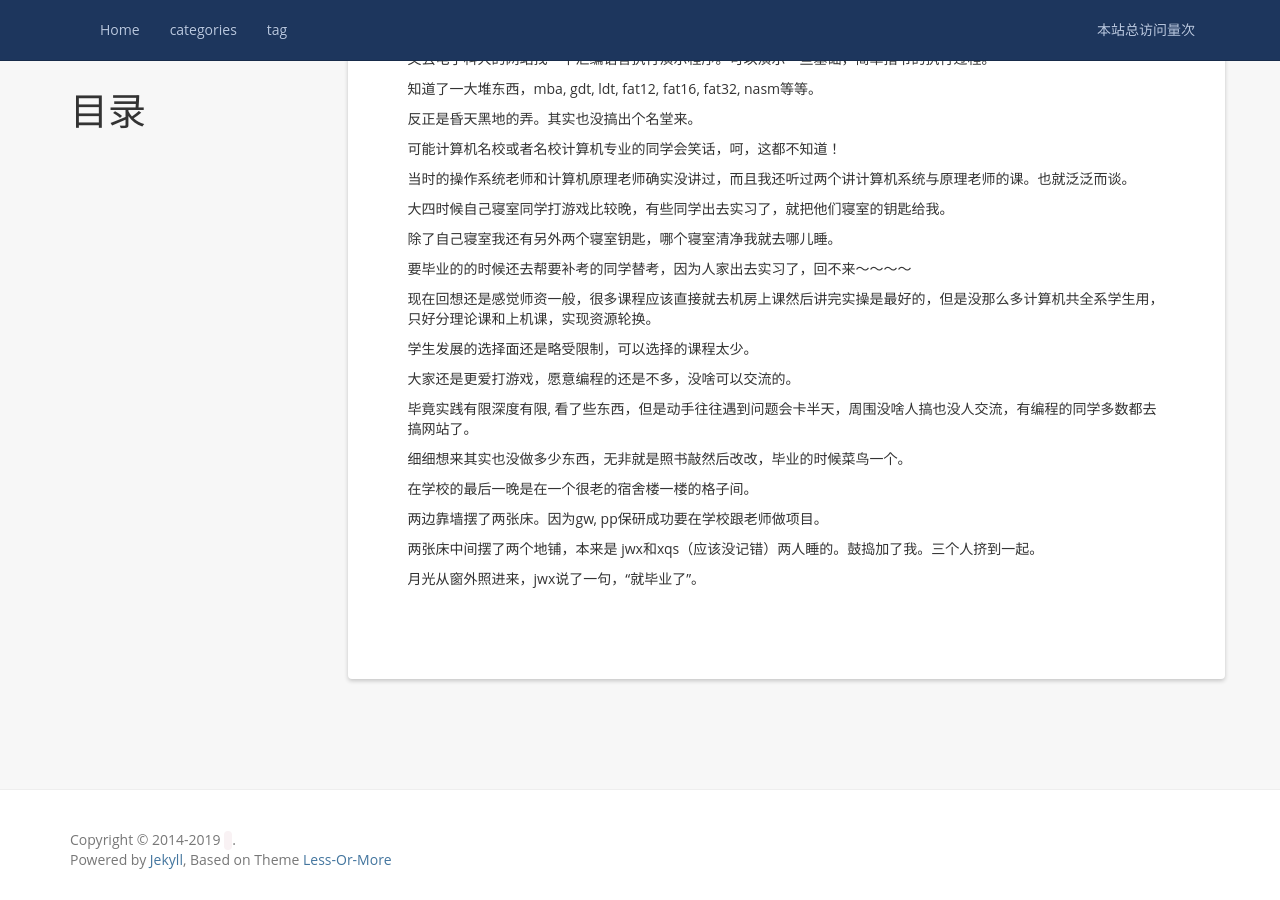
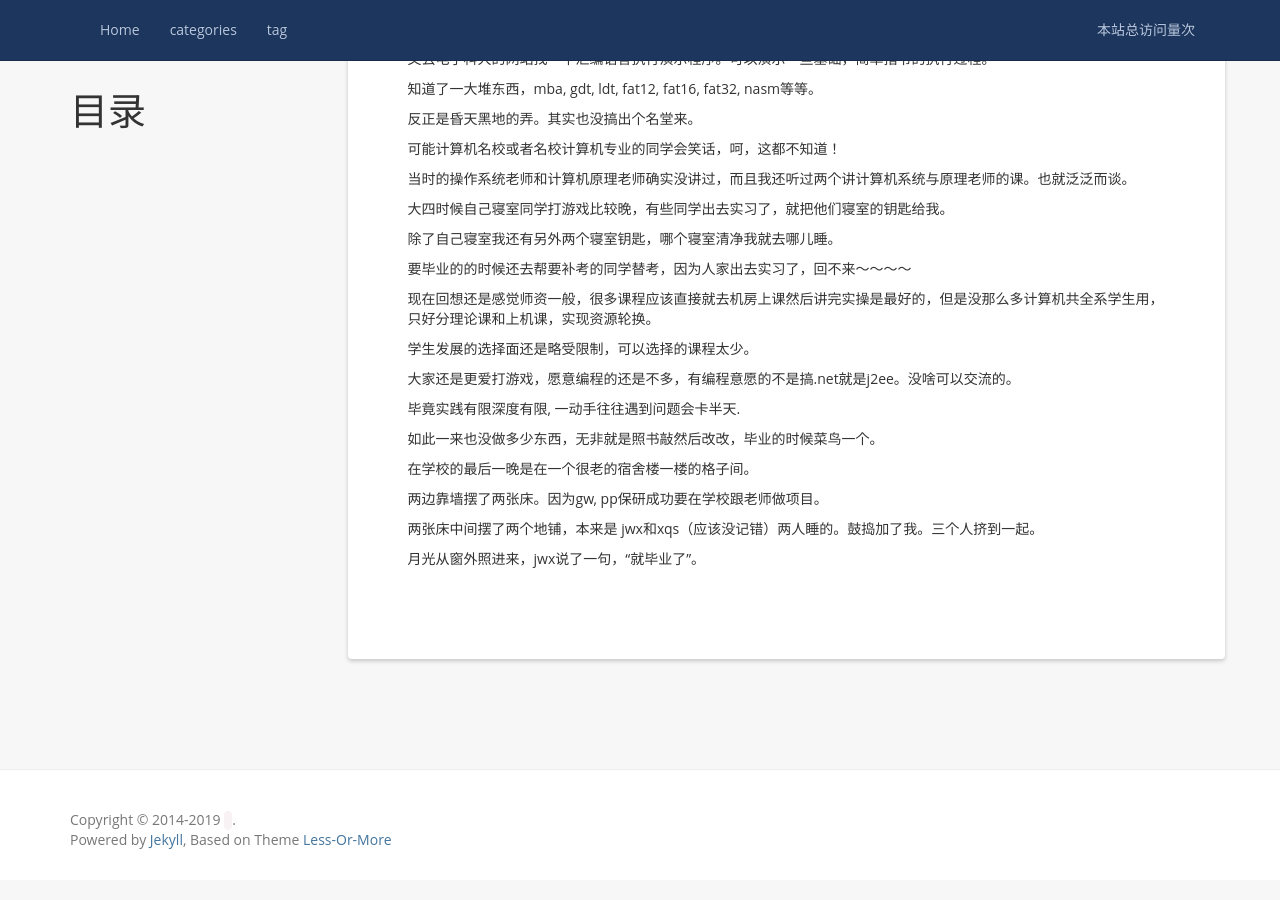
Before and after one commit to yuzhidi/yuzhidi.github.io, a Jekyll site: the page built from _posts/2019-09-07-coding-on-campus.md, in a window 1280 px wide and 900 px high, scrolled down 2251 px. Built offline with Jekyll 4.4.1, drawn with Linux system fonts in a browser that asks for light colours; nearby versions of some CDN libraries; a script that is not in the unit is left out; comment, search, counter and statistics services are not loaded.

Commit message:
.net, j2ee

```diff
--- a/_posts/2019-09-07-coding-on-campus.md
+++ b/_posts/2019-09-07-coding-on-campus.md
@@ -151,11 +151,11 @@ tag:
 
 学生发展的选择面还是略受限制，可以选择的课程太少。
 
-大家还是更爱打游戏，愿意编程的还是不多，没啥可以交流的。
+大家还是更爱打游戏，愿意编程的还是不多，有编程意愿的不是搞.net就是j2ee。没啥可以交流的。
 
-毕竟实践有限深度有限, 看了些东西，但是动手往往遇到问题会卡半天，周围没啥人搞也没人交流，有编程的同学多数都去搞网站了。
+毕竟实践有限深度有限, 一动手往往遇到问题会卡半天.
 
-细细想来其实也没做多少东西，无非就是照书敲然后改改，毕业的时候菜鸟一个。
+如此一来也没做多少东西，无非就是照书敲然后改改，毕业的时候菜鸟一个。
 
 在学校的最后一晚是在一个很老的宿舍楼一楼的格子间。
 
```
